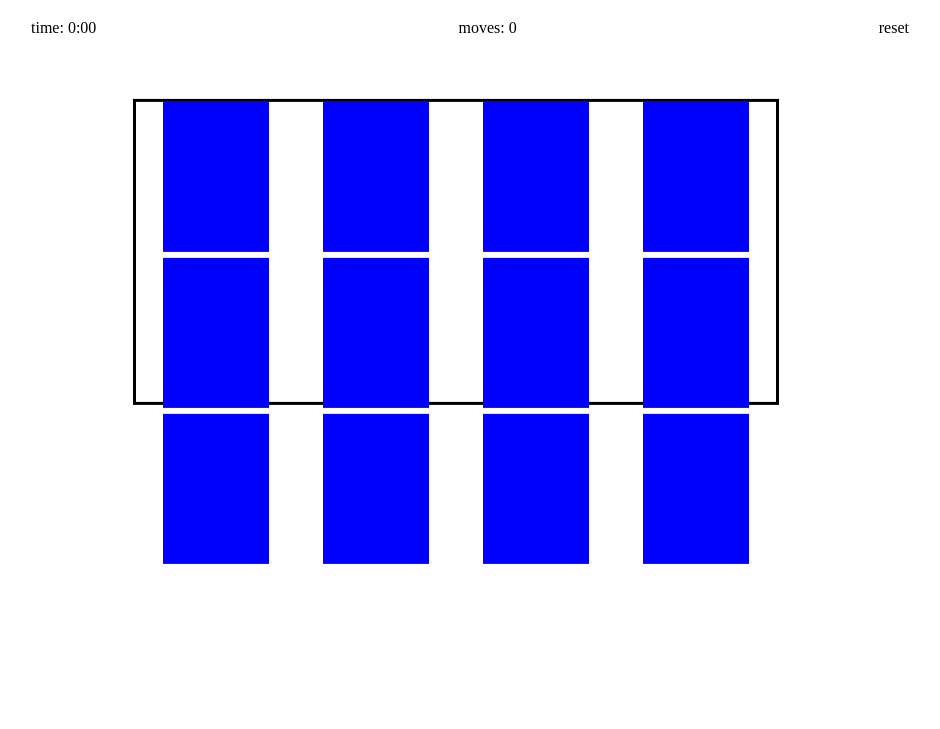
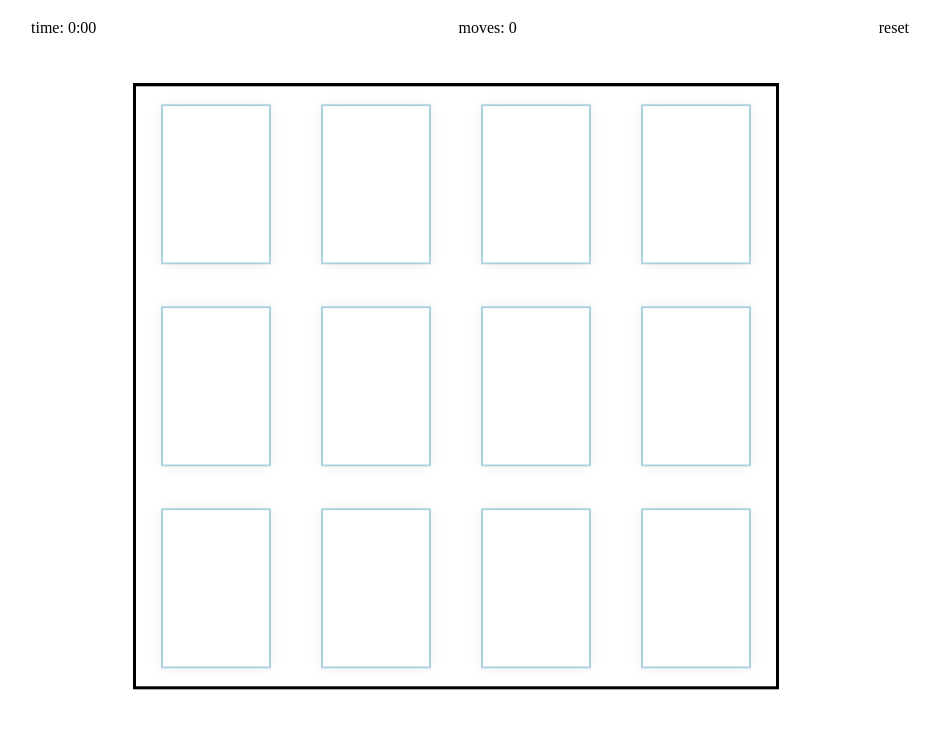
Before and after one commit to KailGreene/matchingGame, a website: page index.html in a window 1280 px wide. Shown: the part 61-790 px from the top of the page, without its empty margins (190-1130 px from the left). Drawn offline with nearby package versions, Linux system fonts and the light colour scheme.

Commit message:
added more styling and populated grid with flippable cards

```diff
--- a/index.html
+++ b/index.html
@@ -20,6 +20,13 @@
       </ul>
 
       <div class="game-mat">
+        <div class="card">
+          <div class="card_content">
+            <div class="card_front"></div>
+            <div class="card_back"></div>
+          </div>
+        </div>
+
         <div class="card">
           <div class="card_content">
             <div class="card_front"></div>
@@ -80,12 +87,7 @@
             <div class="card_back"></div>
           </div>
         </div>
-        <div class="card">
-          <div class="card_content">
-            <div class="card_front"></div>
-            <div class="card_back"></div>
-          </div>
-        </div>
+
         <div class="card">
           <div class="card_content">
             <div class="card_front"></div>
--- a/main.scss
+++ b/main.scss
@@ -23,19 +23,51 @@ img {
 }
 
 .game-mat {
-  height: 300px;
+  height: 75vh;
   width: 50%;
-  transform: translate(50%, 15%);
+  transform: translate(50%, 5%);
   display: grid;
   grid-template-columns: repeat(4, auto);
   grid-row-gap: 6px;
   border: 3px solid black;
+  transform-style: preserve-3d;
+  perspective: 500px;
+}
+.card {
+  height: 80%;
+  width: 66%;
+  align-self: center;
+  justify-self: center;
+  border: 2px solid lightblue;
+}
+.card_content {
+  position: relative;
+  width: 100%;
+  height: 100%;
+  box-shadow: 0 0 15px rgba(0, 0, 0, 0.1);
 
-  .card {
-    height: 150px;
-    width: 66%;
-    background-color: blue;
-    align-self: center;
-    justify-self: center;
-  }
+  transition: transform 1s;
+  transform-style: preserve-3d;
 }
+
+.card:hover .card_content {
+  transform: rotateY(180deg);
+  transition: transform 0.5s;
+}
+
+.card_front,
+.card_back {
+  position: absolute;
+  height: 100%;
+  width: 100%;
+  background: white;
+  line-height: 300px;
+  color: #03446a;
+  backface-visibility: hidden;
+}
+
+.card_back {
+  background: #03446a;
+  color: white;
+  transform: rotateY(180deg);
+}
```
Also changed, not shown: main.css, 1 other file.
